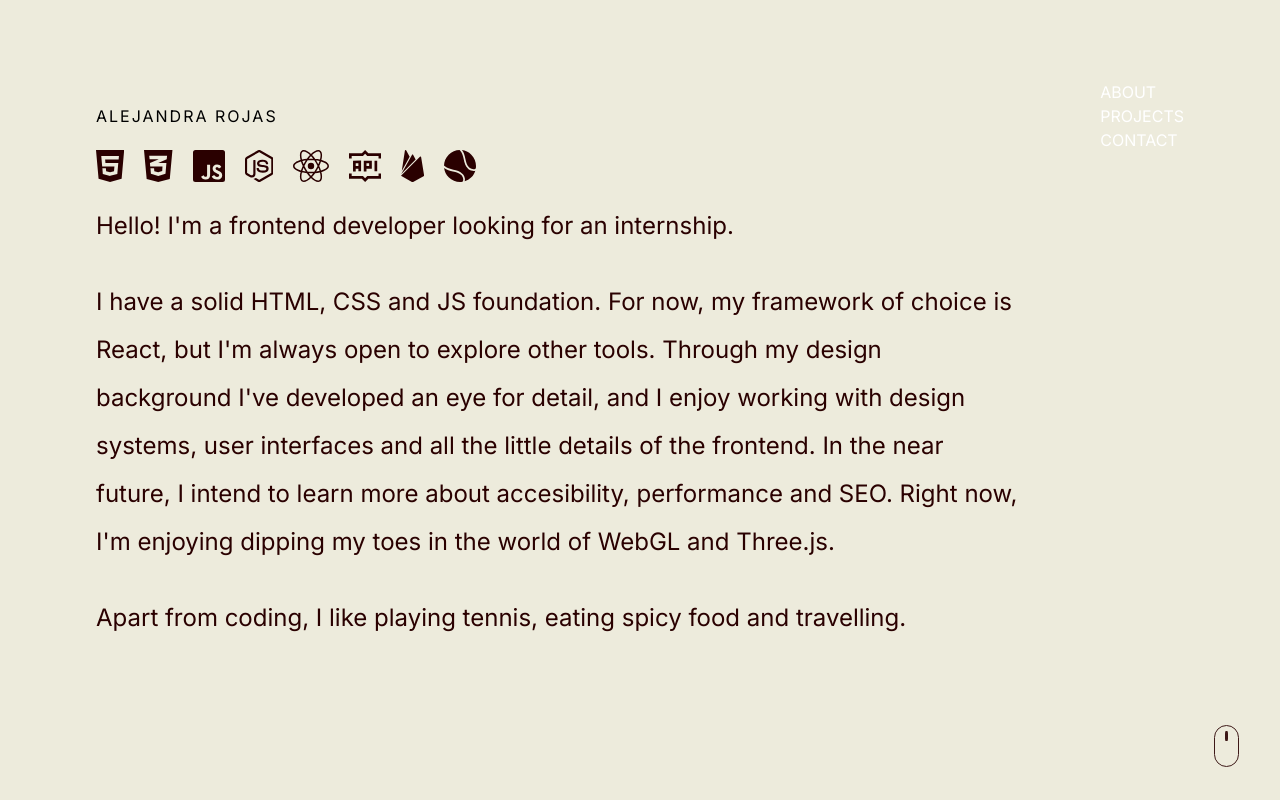
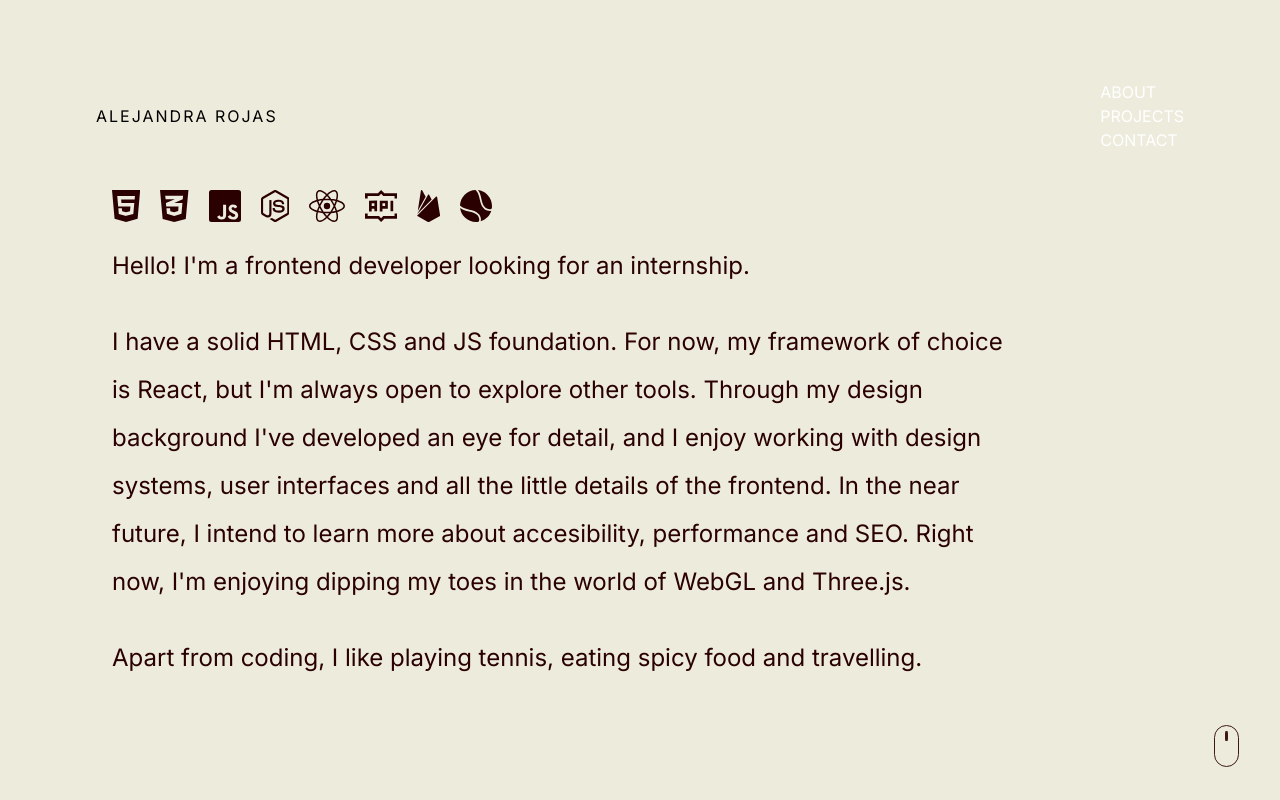
Before and after one commit to alejandra-rojas/portfolio, a React (Create React App) app: page / in a window 1280 px wide. Shown: the top 800 px of the page. Built offline with nearby package versions, Linux system fonts and the light colour scheme; a web font is replaced by a local one.

Commit message:
hundredvh css + padding

```diff
--- a/src/components/Hello.module.css
+++ b/src/components/Hello.module.css
@@ -24,10 +24,6 @@
 }
 
 @media screen and (min-width: 568px) {
-  .intro {
-    padding: 0;
-  }
-
   .IconContainer {
     display: flex;
     align-items: center;
@@ -44,7 +40,9 @@
   }
 
   .intro {
+    padding-top: 20vh;
     width: 85%;
+    max-width: 1000px;
     display: flex;
     flex-direction: column;
     gap: 20px;
--- a/src/index.css
+++ b/src/index.css
@@ -209,7 +209,8 @@ a:focus {
 
   .hundredvh {
     width: 100%;
-    height: 100vh;
+    min-height: 100vh;
+    max-width: auto;
   }
 
   .centered {
```
